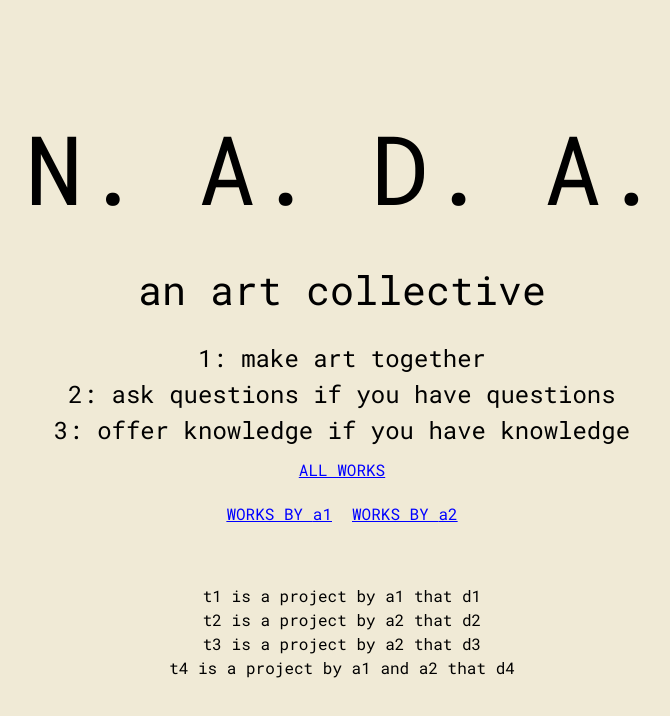
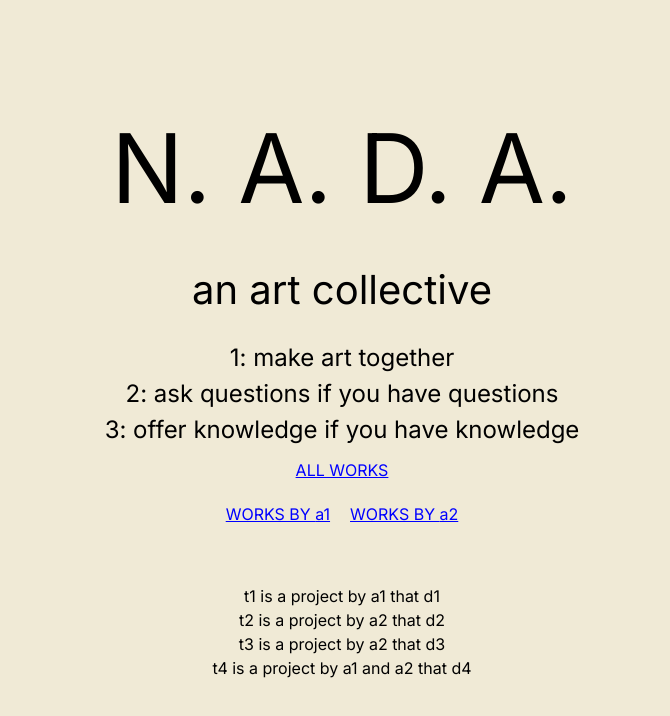
Before and after one commit to nada-art-collective/nada-site, a Next.js app: page /nada-site/ in a window 1280 px wide. Shown: the top 716 px of the page, without its empty margins (298-968 px from the left). Built offline with nearby package versions, Linux system fonts and the light colour scheme.

Commit message:
do not create tailwind dynamic classes

```diff
--- a/app/page.tsx
+++ b/app/page.tsx
@@ -87,7 +87,7 @@ export default function Home() {
   }
 
   return (
-    <div className={mono.className}>
+    // <div className={mono.className}>
         <main className={' main-content items-center p-24'}>
           <h1 key='1'>N. A. D. A.</h1>
           <h2 key='2'>an art collective</h2>
@@ -106,6 +106,6 @@ export default function Home() {
             {arts.map(art => <Art art={art} /> )}
           </div>
         </main>
-    </div>
+    // </div>
 )
 }
```
